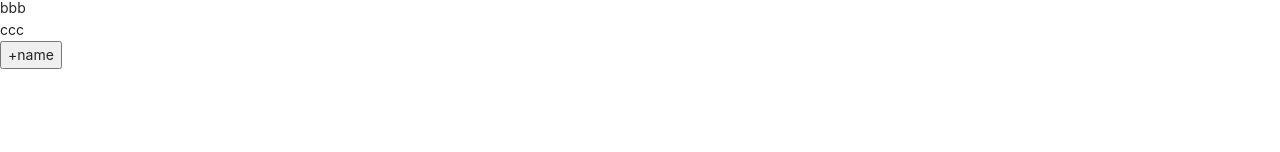
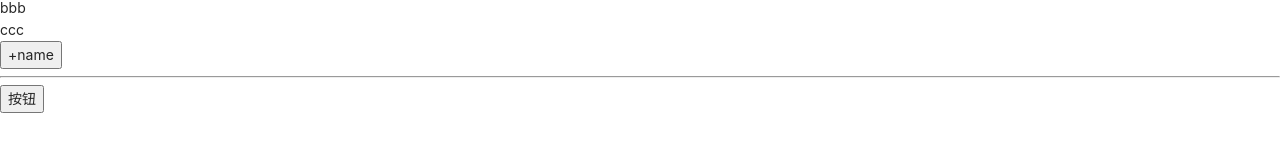
Before and after one commit to thornsh/react-axios-study, a React (Create React App) app: page / in a window 1280 px wide. Shown: the part 494-646 px from the top of the page. Built offline with nearby package versions, Linux system fonts and the light colour scheme; no server answers.

Commit message:
context学习01

```diff
--- a/src/App.js
+++ b/src/App.js
@@ -4,6 +4,8 @@ import axios from 'axios'
 import Csstransition from './transition/Csstransition'
 import Switchtransition from './transition/Switchtransition'
 import Transitiongroup from './transition/Transitiongroup';
+
+import { Context01 } from './context/Context01'
 
 
 export default class App extends PureComponent {
@@ -43,6 +45,8 @@ export default class App extends PureComponent {
         <Csstransition/>
         <Switchtransition/>
         <Transitiongroup/>
+        <hr/>
+        <Context01/>
       </div>
     )
   }
--- /dev/null
+++ b/src/context/Context01.js
@@ -0,0 +1,38 @@
+import React, { PureComponent } from 'react'
+
+export class Context01 extends PureComponent {
+  constructor(){
+    super();
+    this.state = {
+      active:false
+    }
+  }
+  render() {
+    return (
+      <div>
+        <Context02 active = {this.state.active}/>
+      </div>
+    )
+  }
+}
+
+
+export class Context02 extends PureComponent {
+  render() {
+    return (
+      <div>
+        <Context03 active = {this.props.active}/>
+      </div>
+    )
+  }
+}
+
+export class Context03 extends PureComponent {
+  render() {
+    return (
+      <div>
+        <button className={this.props.active ? "active" : "noactive"}>按钮</button>
+      </div>
+    )
+  }
+}
```
Also changed, not shown: 2 other files (tests, documents, lock files or other folders).
